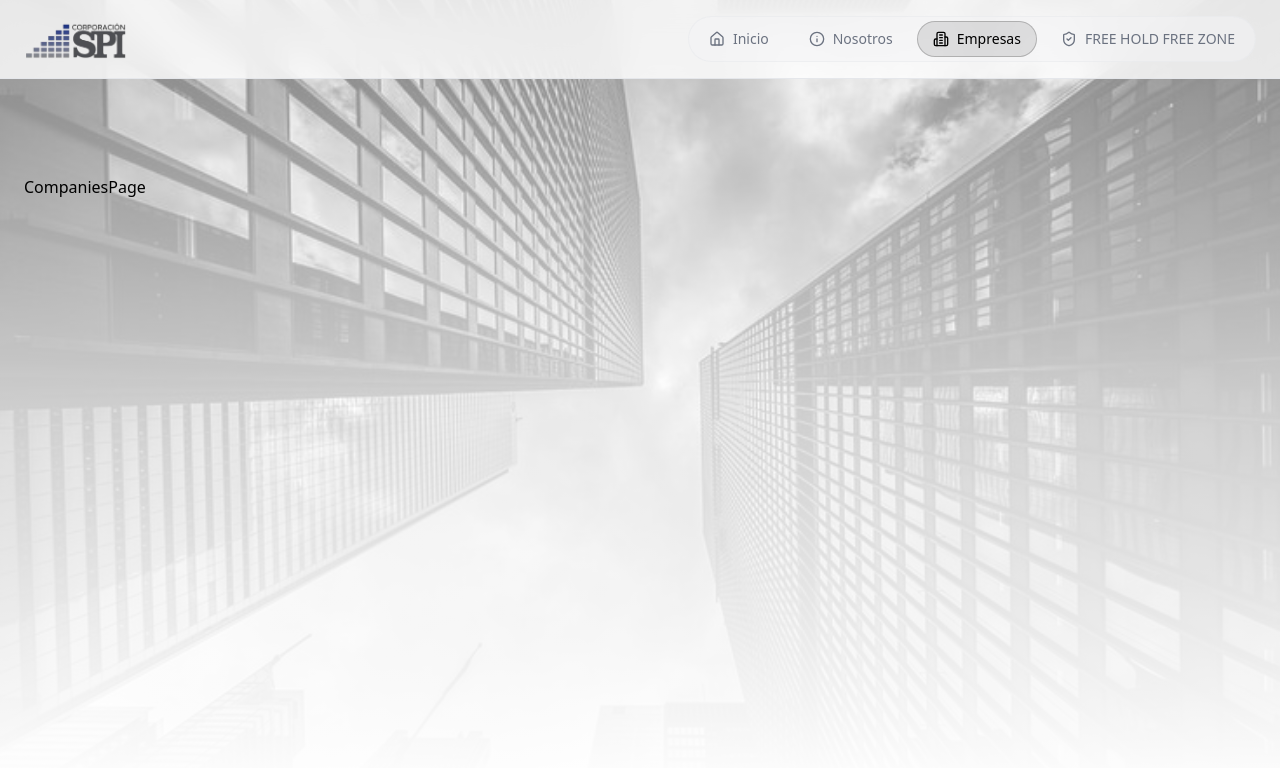
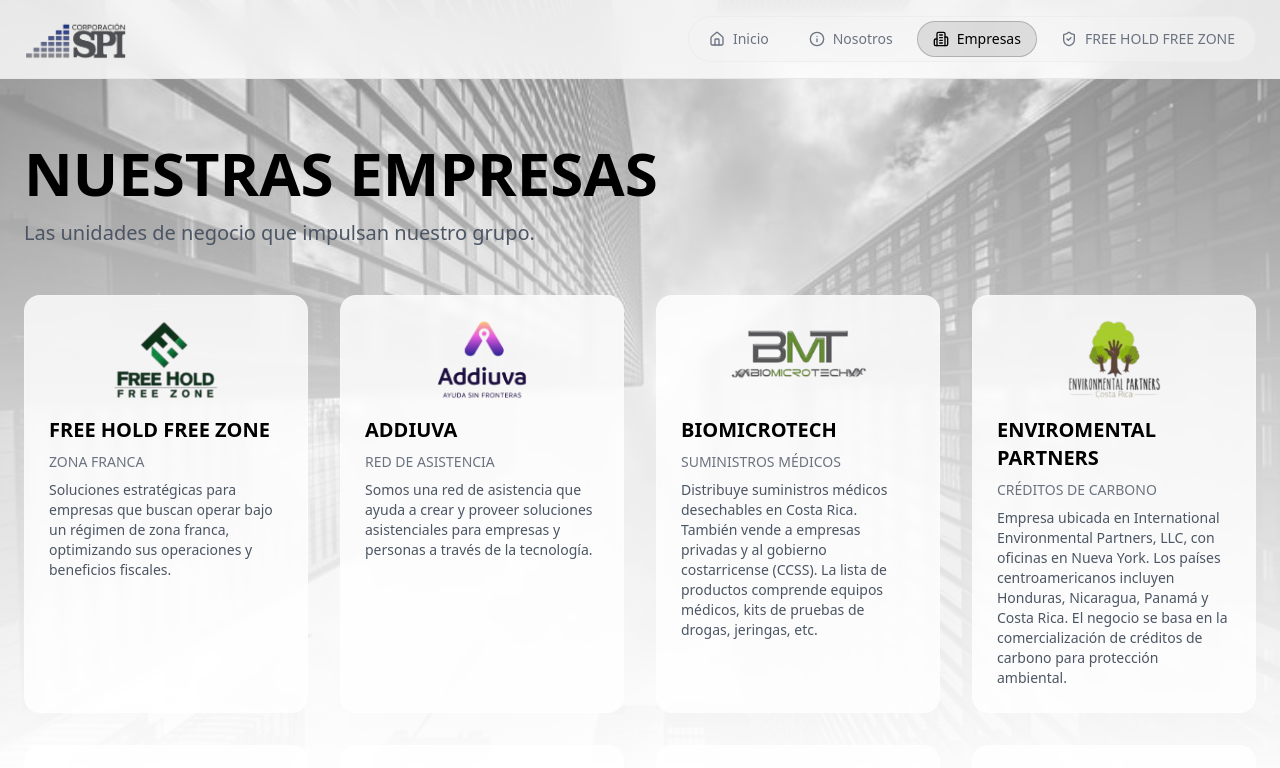
Before and after one commit to AdministradorClinicaMeta/serviciospersonalizadoscorporacion.com, a React (Vite) app: page /empresas in a window 1280 px wide. Shown: the top 768 px of the page. Built offline with nearby package versions, Linux system fonts and the light colour scheme.

Commit message:
feat: implement companies page

```diff
--- a/index.html
+++ b/index.html
@@ -2,7 +2,7 @@
 <html lang="en">
   <head>
     <meta charset="UTF-8" />
-    <link rel="icon" type="image/svg+xml" href="/vite.svg" />
+    <link rel="icon" type="image/svg+xml" href="/images/logo2.png" />
     <meta name="viewport" content="width=device-width, initial-scale=1.0" />
     <title>SPI - Servicios Personalizados Corporación</title>
   </head>
--- a/src/layouts/layout.tsx
+++ b/src/layouts/layout.tsx
@@ -10,14 +10,12 @@ export default function layout() {
           alt="Grayscale city skyline with modern buildings"
           src="/images/background.jpg"
         />
-        <div className="absolute inset-0 bg-gradient-to-b from-white/50 via-white/80 to-white"></div>
+        <div className="absolute inset-0 bg-gradient-to-b from-white/50 via-white/80 to-white" />
       </div>
+
       <div className="relative z-10">
         <Header />
-        <main
-          className="container mx-auto px-4 sm:px-6 py-16 md:py-24 space-y-16"
-          style={{ opacity: 1 }}
-        >
+        <main className="container mx-auto px-4 sm:px-6 py-16 space-y-16">
           <Outlet />
         </main>
       </div>
--- a/src/pages/CompaniesPage.tsx
+++ b/src/pages/CompaniesPage.tsx
@@ -1,5 +1,81 @@
+import { motion } from "framer-motion";
+import { companies } from "@/constants/index";
+
 export default function CompaniesPage() {
+  const containerVariants = {
+    hidden: { opacity: 0 },
+    visible: {
+      opacity: 1,
+      transition: {
+        staggerChildren: 0.1,
+      },
+    },
+  };
+
+  const itemVariants = {
+    hidden: { opacity: 0, y: 20 },
+    visible: {
+      opacity: 1,
+      y: 0,
+      transition: { type: "spring" as const, stiffness: 100 },
+    },
+  };
+
   return (
-    <div>CompaniesPage</div>
-  )
+    <motion.section
+      key="companies"
+      initial="hidden"
+      animate="visible"
+      exit={{ opacity: 0, y: -20 }}
+      variants={containerVariants}
+      className="space-y-12"
+    >
+      <motion.div variants={itemVariants}>
+        <h1 className="text-4xl md:text-6xl font-black text-black mb-4 uppercase">
+          Nuestras Empresas
+        </h1>
+        <p className="text-lg md:text-xl text-gray-600">
+          Las unidades de negocio que impulsan nuestro grupo.
+        </p>
+      </motion.div>
+
+      <motion.div
+        className="grid grid-cols-1 sm:grid-cols-2 md:grid-cols-3 lg:grid-cols-4 gap-4 md:gap-8"
+        variants={containerVariants}
+      >
+        {companies.map((company) => (
+          <motion.div
+            key={company.id}
+            variants={itemVariants}
+            className="relative bg-white/80 backdrop-blur-sm rounded-2xl p-4 md:p-6 border border-white/20 flex flex-col"
+          >
+            <div className="flex-grow flex flex-col">
+              <div
+                className={`relative mb-4 h-16 md:h-20 flex items-center justify-center`}
+              >
+                <img
+                  src={company.logo}
+                  alt={`Logo ${company.name}`}
+                  className="max-h-full max-w-full object-contain"
+                />
+              </div>
+              <div className="text-left space-y-2 flex-grow flex flex-col">
+                <>
+                  <h3 className="text-base md:text-xl font-bold text-black">
+                    {company.name}
+                  </h3>
+                  <p className="text-gray-500 text-xs md:text-sm font-medium uppercase">
+                    {company.sector}
+                  </p>
+                  <p className="text-gray-600 text-xs md:text-sm mt-auto">
+                    {company.description}
+                  </p>
+                </>
+              </div>
+            </div>
+          </motion.div>
+        ))}
+      </motion.div>
+    </motion.section>
+  );
 }
```
Also changed, not shown: public/images/logo2.png (added).
